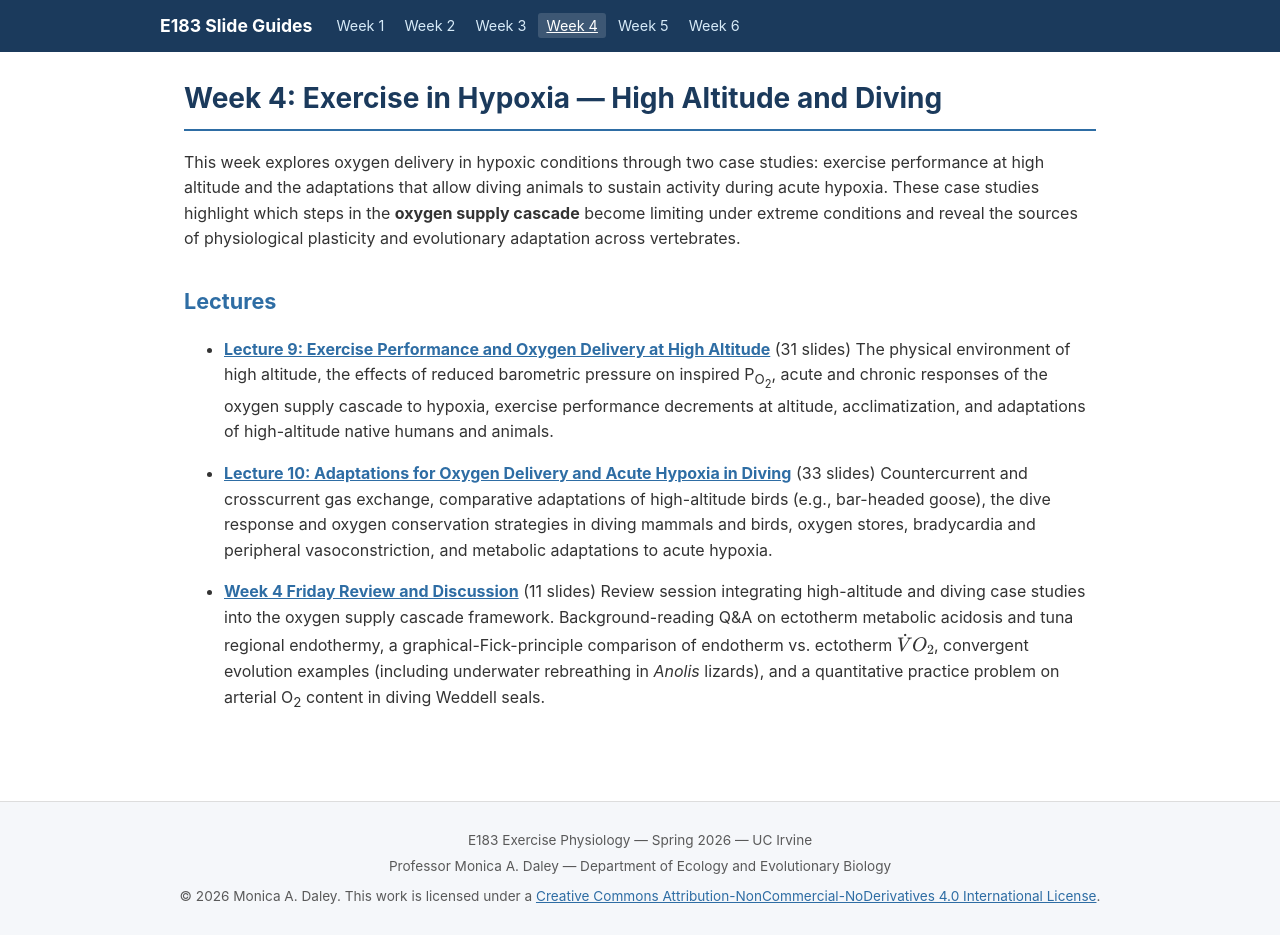
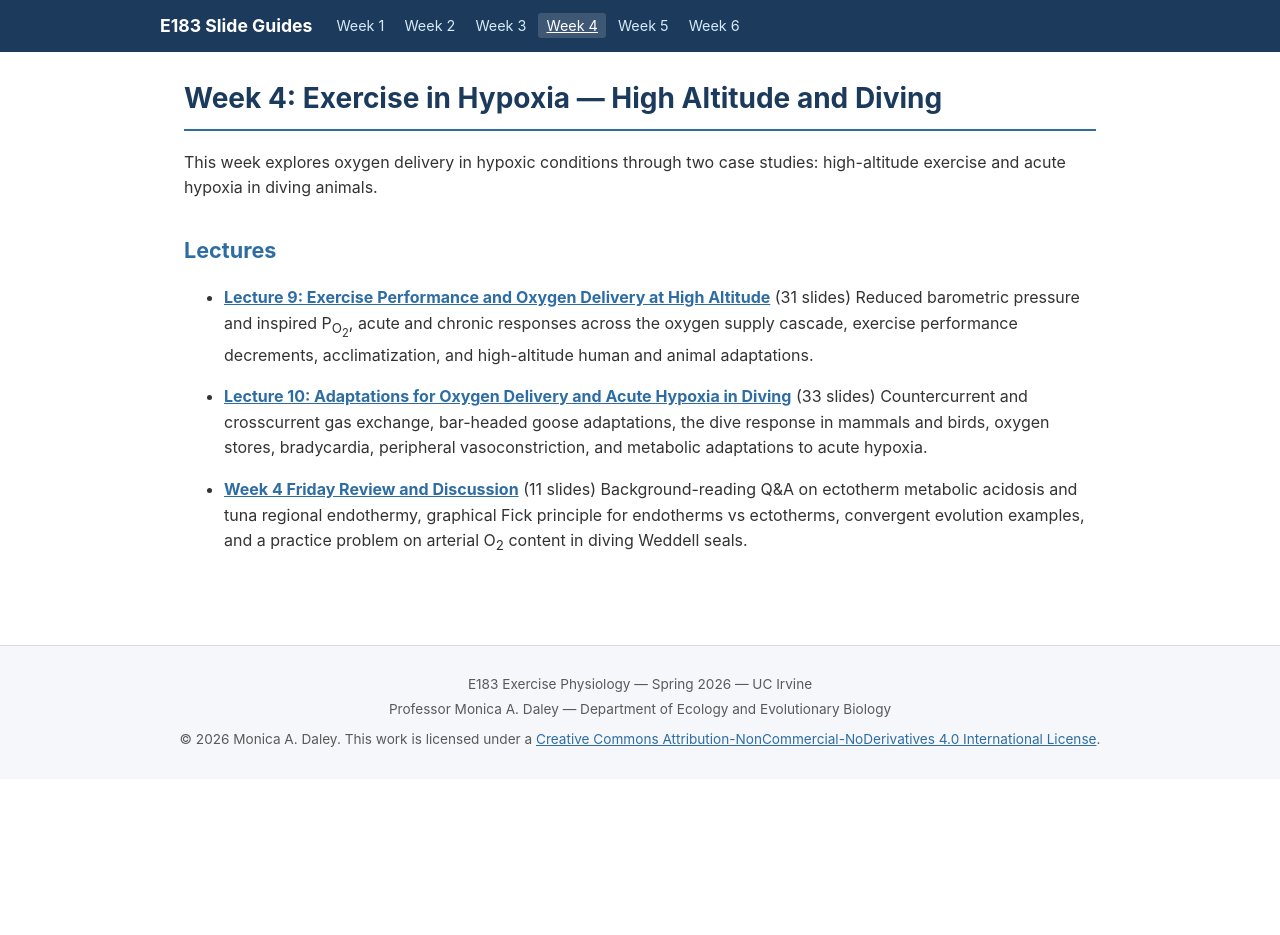
Before and after one commit to MADaley/E183_ExercisePhysiology, a Jekyll site: the page built from week04/index.md, in a window 1280 px wide. Built offline with Jekyll 4.4.1, drawn with Linux system fonts in a browser that asks for light colours; after the commit the page ends 900 px from its top, so only the background shows below that.

Commit message:
Trim weekly index summaries to match Week 1-2 style
Weeks 3-6 had drifted toward verbose, multi-clause lecture
descriptions and bold-heavy high-level summaries. This update
brings all weekly index pages into a consistent style:

- Top-level summary: one short sentence describing the week.
- Per-lecture entry: a concise comma-separated topic list,
  no boldface and no extended commentary.

Affects week03/index.md, week04/index.md, week05/index.md, and
week06/index.md only — within-lecture slide-by-slide content
is unchanged.

Co-Authored-By: Claude Opus 4.7 (1M context) <noreply@anthropic.com>

```diff
--- a/week04/index.md
+++ b/week04/index.md
@@ -5,15 +5,15 @@ title: "Week 4: Exercise in Hypoxia — High Altitude and Diving"
 
 # Week 4: Exercise in Hypoxia — High Altitude and Diving
 
-This week explores oxygen delivery in hypoxic conditions through two case studies: exercise performance at high altitude and the adaptations that allow diving animals to sustain activity during acute hypoxia. These case studies highlight which steps in the **oxygen supply cascade** become limiting under extreme conditions and reveal the sources of physiological plasticity and evolutionary adaptation across vertebrates.
+This week explores oxygen delivery in hypoxic conditions through two case studies: high-altitude exercise and acute hypoxia in diving animals.
 
 ## Lectures
 
 - [**Lecture 9: Exercise Performance and Oxygen Delivery at High Altitude**](lecture09-exercise-high-altitude) (31 slides)
-   The physical environment of high altitude, the effects of reduced barometric pressure on inspired P<sub>O<sub>2</sub></sub>, acute and chronic responses of the oxygen supply cascade to hypoxia, exercise performance decrements at altitude, acclimatization, and adaptations of high-altitude native humans and animals.
+   Reduced barometric pressure and inspired P<sub>O<sub>2</sub></sub>, acute and chronic responses across the oxygen supply cascade, exercise performance decrements, acclimatization, and high-altitude human and animal adaptations.
 
 - [**Lecture 10: Adaptations for Oxygen Delivery and Acute Hypoxia in Diving**](lecture10-hypoxia-diving) (33 slides)
-   Countercurrent and crosscurrent gas exchange, comparative adaptations of high-altitude birds (e.g., bar-headed goose), the dive response and oxygen conservation strategies in diving mammals and birds, oxygen stores, bradycardia and peripheral vasoconstriction, and metabolic adaptations to acute hypoxia.
+   Countercurrent and crosscurrent gas exchange, bar-headed goose adaptations, the dive response in mammals and birds, oxygen stores, bradycardia, peripheral vasoconstriction, and metabolic adaptations to acute hypoxia.
 
 - [**Week 4 Friday Review and Discussion**](friday-review) (11 slides)
-   Review session integrating high-altitude and diving case studies into the oxygen supply cascade framework. Background-reading Q&A on ectotherm metabolic acidosis and tuna regional endothermy, a graphical-Fick-principle comparison of endotherm vs. ectotherm $\dot{V}O_2$, convergent evolution examples (including underwater rebreathing in *Anolis* lizards), and a quantitative practice problem on arterial O<sub>2</sub> content in diving Weddell seals.
+   Background-reading Q&A on ectotherm metabolic acidosis and tuna regional endothermy, graphical Fick principle for endotherms vs ectotherms, convergent evolution examples, and a practice problem on arterial O<sub>2</sub> content in diving Weddell seals.
```
Also changed, not shown: week03/index.md (+4 -4 lines), week05/index.md (+4 -4 lines), week06/index.md (+3 -3 lines).
